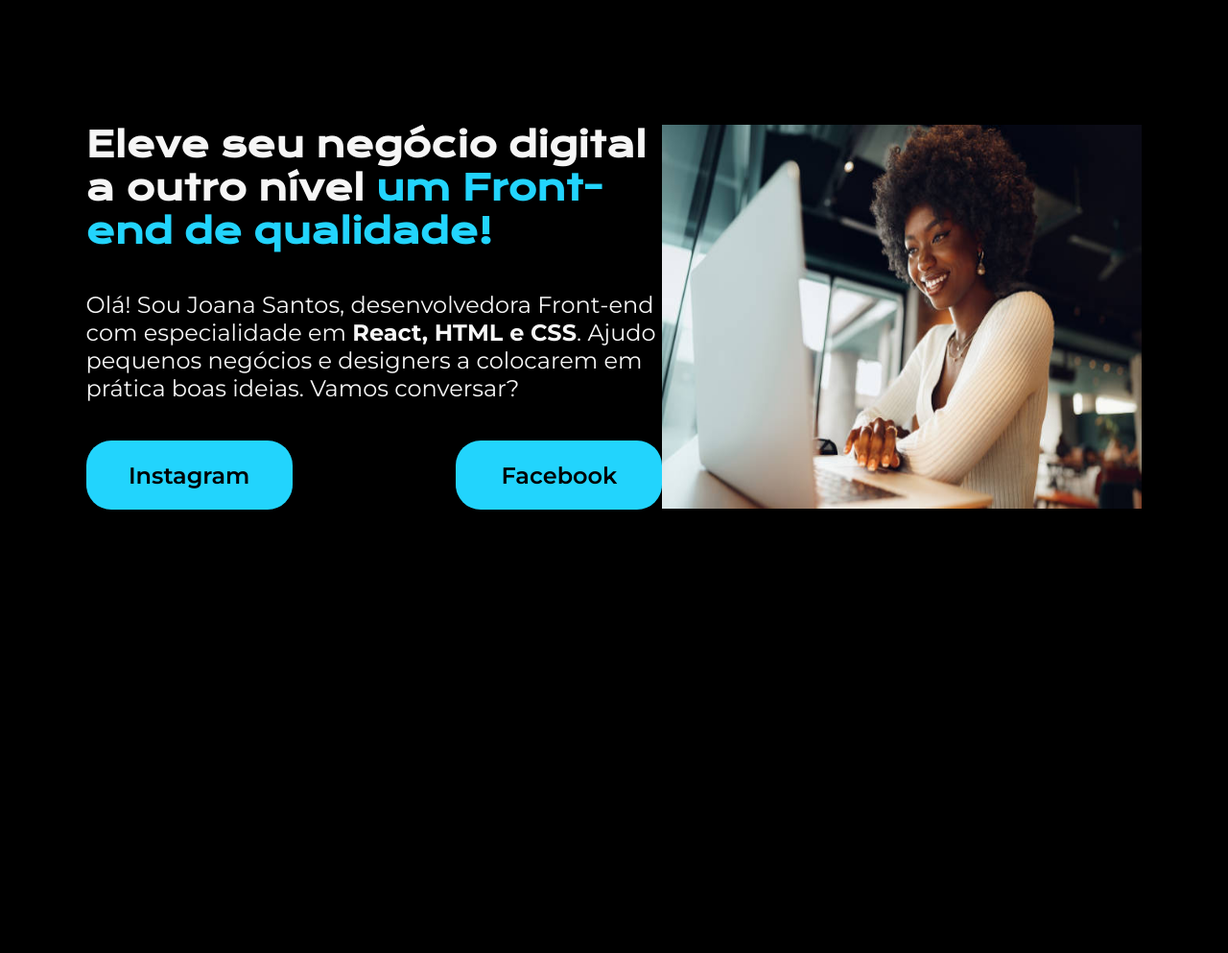
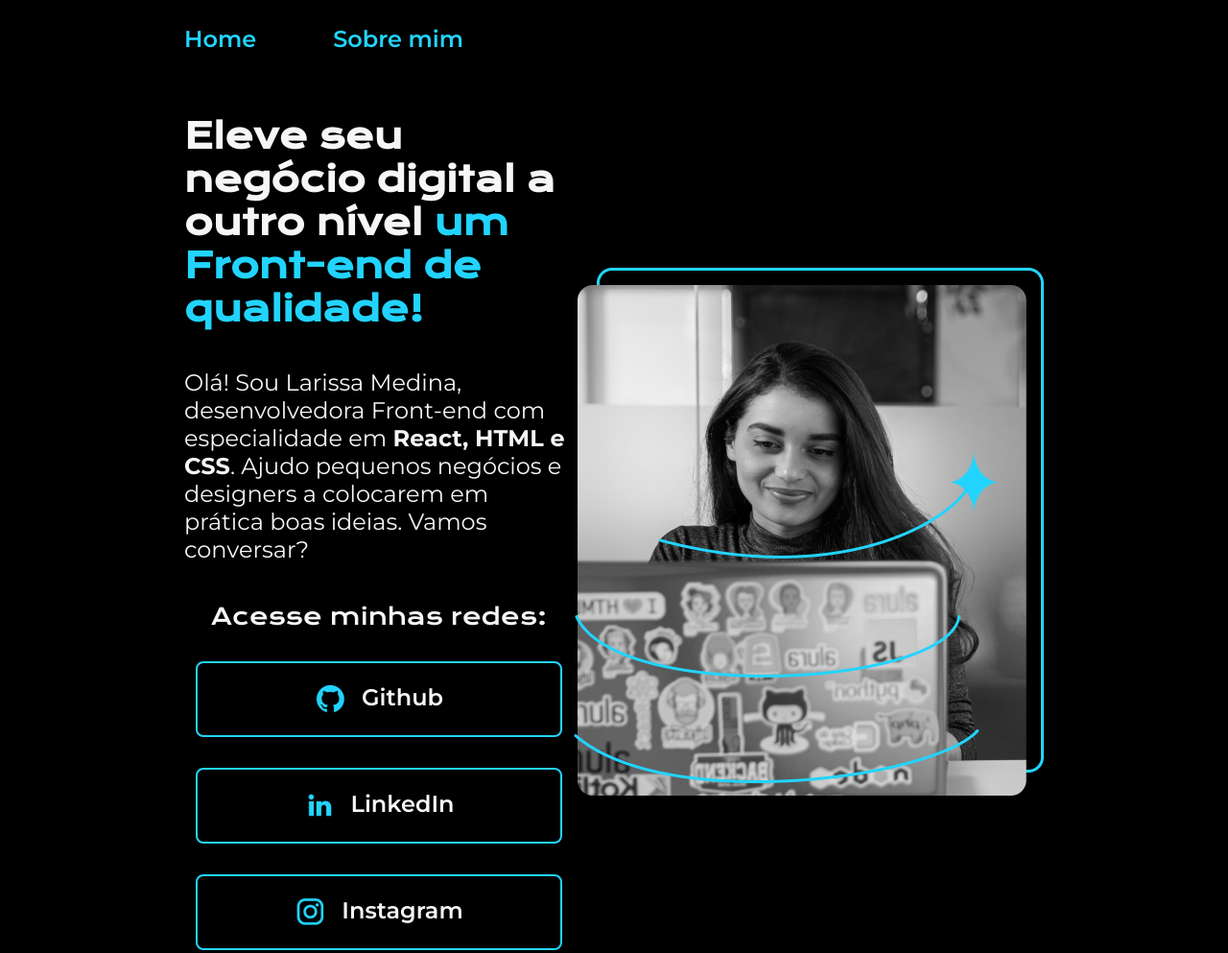
Before and after one commit to larivmedina/Projeto-Alura, a plain HTML site: page Projeto UM/index.html in a window 1280 px wide. Shown: the top 993 px of the page at 96% size. Before the commit the page ends 928 px from the top, so only its background shows below. Drawn offline with nearby package versions, Linux system fonts and the light colour scheme.

Commit message:
Add files via upload
Atualização do projeto utilizando Variáveis e melhorias no geral.

```diff
--- a/Projeto UM/index.html
+++ b/Projeto UM/index.html
@@ -4,22 +4,31 @@
     <meta charset="UTF-8">
     <meta http-equiv="X-UA-Compatible" content="IE-Edge">
     <meta name="viewport" content="width=device-width, initial-scale=1.0">
-    <link rel="stylesheet" href="styles.css">
+    <link rel="stylesheet" href="./styles/styles.css">
     <title>Projeto UM | Pagina Web</title>
 </head>
 <body>
-    <header></header>
+    <header class="cabecalho">
+        <nav class="cabecalho__menu">
+            <a class="cabecalho__menu__link" href="index.html">Home</a>
+            <a class="cabecalho__menu__link" href="about.html">Sobre mim</a>
+        </nav>
+    </header>
     <main class="apresentacao">
         <section class="apresentacao__conteudo">
             <h1 class="apresentacao__titulo">Eleve seu negócio digital a outro nível <strong class="destaque-titulo">um Front-end de qualidade!</strong> </h1>
-            <p class="apresentacao__paragrafo">Olá! Sou Joana Santos, desenvolvedora Front-end com especialidade em <strong>React, HTML e CSS</strong>. Ajudo pequenos negócios e designers a colocarem em prática boas ideias. Vamos conversar?</p>
+            <p class="apresentacao__paragrafo">Olá! Sou Larissa Medina, desenvolvedora Front-end com especialidade em <strong>React, HTML e CSS</strong>. Ajudo pequenos negócios e designers a colocarem em prática boas ideias. Vamos conversar?</p>
             <div class="apresentacao__links">
-                <a class="apresentacao__links__botoes" href="https://www.instagram.com/">Instagram</a>
-                <a class="apresentacao__links__botoes" href="https://www.facebook.com.br/">Facebook</a>
+                <h2 class="subtitulo">Acesse minhas redes:</h2>
+                <a class="apresentacao__links__botoes" href="https://github.com/larivmedina"> <img src="./assets/github.png" alt="logo github"> Github</a>
+                <a class="apresentacao__links__botoes" href="https://www.linkedin.com/in/larissa-medina-a20422242/"> <img src="./assets/linkedin.png" alt="logo linkedin"> LinkedIn</a>
+                <a class="apresentacao__links__botoes" href="https://www.instagram.com/"> <img src="./assets/instagram.png" alt="logo linkedin"> Instagram</a>
             </div>
         </section>
-        <img src="photoblackgirl.png" alt="Na imagem existe uma mulher negra sorrindo em frente ao seu laptop" width="500px" height="400px">
+        <img src="./assets/Imagem.png" alt="Mulher programando">
     </main>
-    <footer></footer>
+    <footer>
+        <p class="rodape">Desenvolvido por Larissa Medina.</p>
+    </footer>
 </body>
 </html>
--- /dev/null
+++ b/Projeto UM/styles/styles.css
@@ -0,0 +1,114 @@
+@import url('https://fonts.googleapis.com/css2?family=Krona+One&display=swap,https://fonts.googleapis.com/css2?family=Krona+One&family=Montserrat:ital,wght@0,100..900;1,100..900&display=swap, https://fonts.googleapis.com/css2?family=Montserrat:ital,wght@0,600;1,600&display=swap');
+
+:root {
+    --cor--primaria: black;
+    --cor-secundaria: #f6f6f6 ;
+    --cor-terciaria: #22d4fd;
+    --cor-hover: #272727;
+
+    --fonte-titulos: "Krona One", sans-serif;
+    --fonte-textos: "Montserrat", sans-serif;
+}
+
+* {
+    margin: 0;
+    padding: 0;
+}
+
+body {
+    box-sizing: border-box;
+    /* height: 100vh; (utilizado para usar 100% da tela) */
+    background-color: var(--cor--primaria); /*tag que muda a cor do fundo*/
+    color: var(--cor-secundaria);
+    ;
+}
+
+.cabecalho {
+    padding: 2% 0 0 15%;
+}
+
+.cabecalho__menu {
+    display: flex;
+    gap: 80px;
+}
+
+.cabecalho__menu__link {
+    color: var(--cor-terciaria);
+    font-family: var(--fonte-textos);
+    font-size: 24px;
+    font-weight: 600;
+    text-decoration: none;
+}
+.apresentacao {
+    /* margin: 10% 7%; */
+    padding: 5% 15%;
+    display: flex;
+    align-items: center;
+    justify-content: space-between;
+}
+.apresentacao__conteudo {
+    width: 615px;
+    display: flex;
+    flex-direction: column;
+    gap: 40px;
+
+}
+.apresentacao__titulo {
+    font-size: 36px;
+    font-family: var(--fonte-titulos);
+}
+.destaque-titulo { /*tag do tipo classe*/
+    color: var(--cor-terciaria);
+}
+
+.apresentacao__paragrafo {
+    font-size: 24px;
+    font-family: var(--fonte-textos);
+}
+.apresentacao__links {
+    display: flex;
+    flex-direction: column;
+    justify-content: space-between;
+    align-items: center;
+    gap: 32px;
+
+}
+
+.subtitulo {
+    font-family: var(--fonte-titulos);
+    font-weight: 400;
+    font-size: 24px;
+}
+
+.apresentacao__links__botoes {
+    /* background-color: #22D4FD; */
+    display: flex;
+    justify-content: center;
+    gap: 16px;
+    width: 378px;
+    text-align: center;
+    border-radius: 8px;
+    font-size: 24px;
+    padding: 21.5px 0;
+    text-decoration: none;
+    color: var(--cor-secundaria);
+    font-family: var(--fonte-textos);
+    font-weight: 600;
+    border: 2px solid var(--cor-terciaria);
+
+
+}
+
+.apresentacao__links__botoes:hover {
+    background-color: var(--cor-hover);
+}
+
+.rodape {
+    background-color: var(--cor-terciaria);
+    padding: 24px;
+    color: var(--cor--primaria);
+    font-family: var(--fonte-textos);
+    text-align: center;
+    size: 24px;
+
+}
```
Also changed, not shown: Projeto UM/about.html (added, +34 -0 lines), Projeto UM/assets/Imagem.png (added), Projeto UM/assets/github.png (added), Projeto UM/assets/instagram.png (added), Projeto UM/assets/linkedin.png (added), Projeto UM/assets/twitch.png (added), Projeto UM/assets/twitter-novo.png (added), Projeto UM/assets/twitter.png (added).
